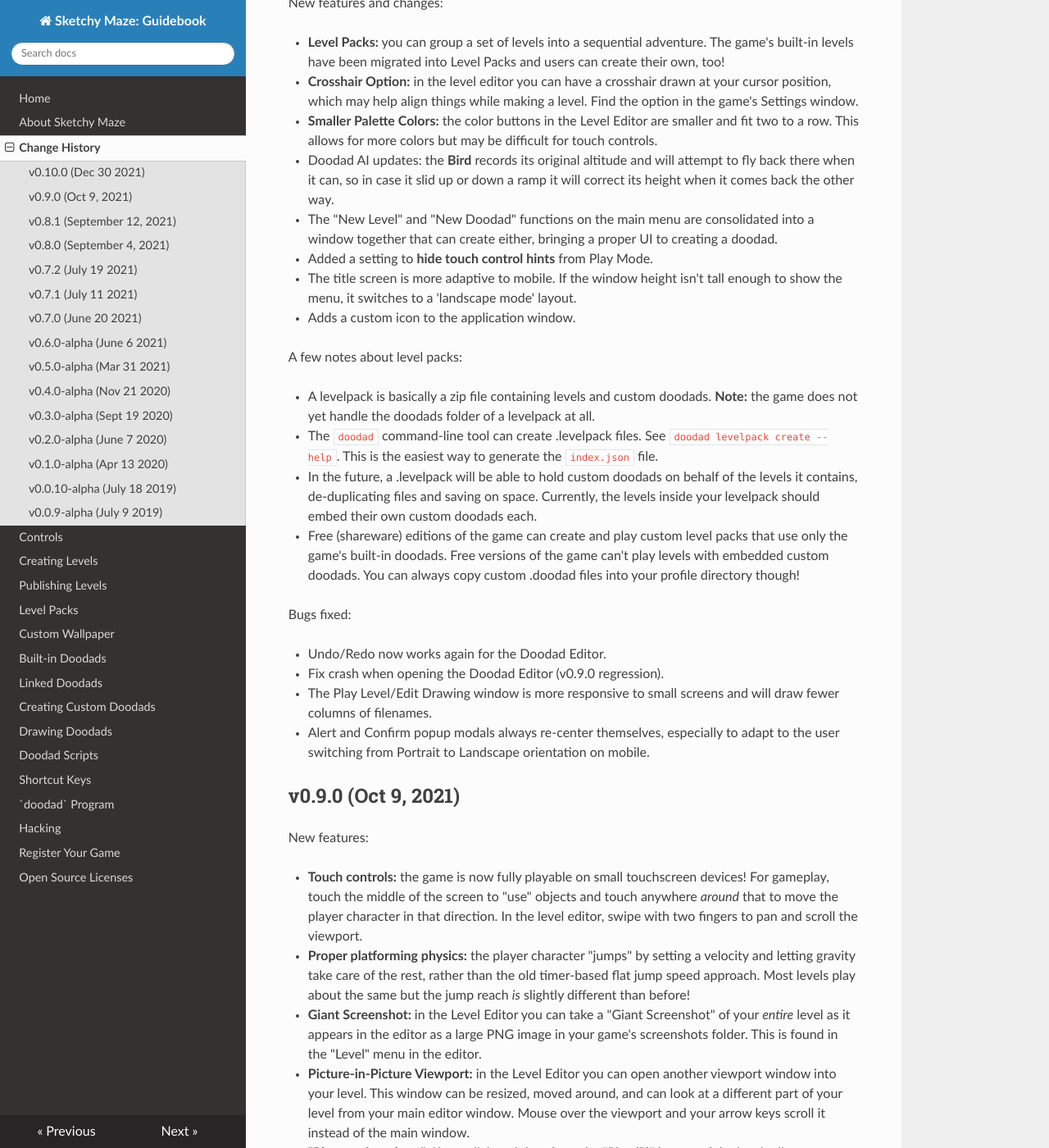
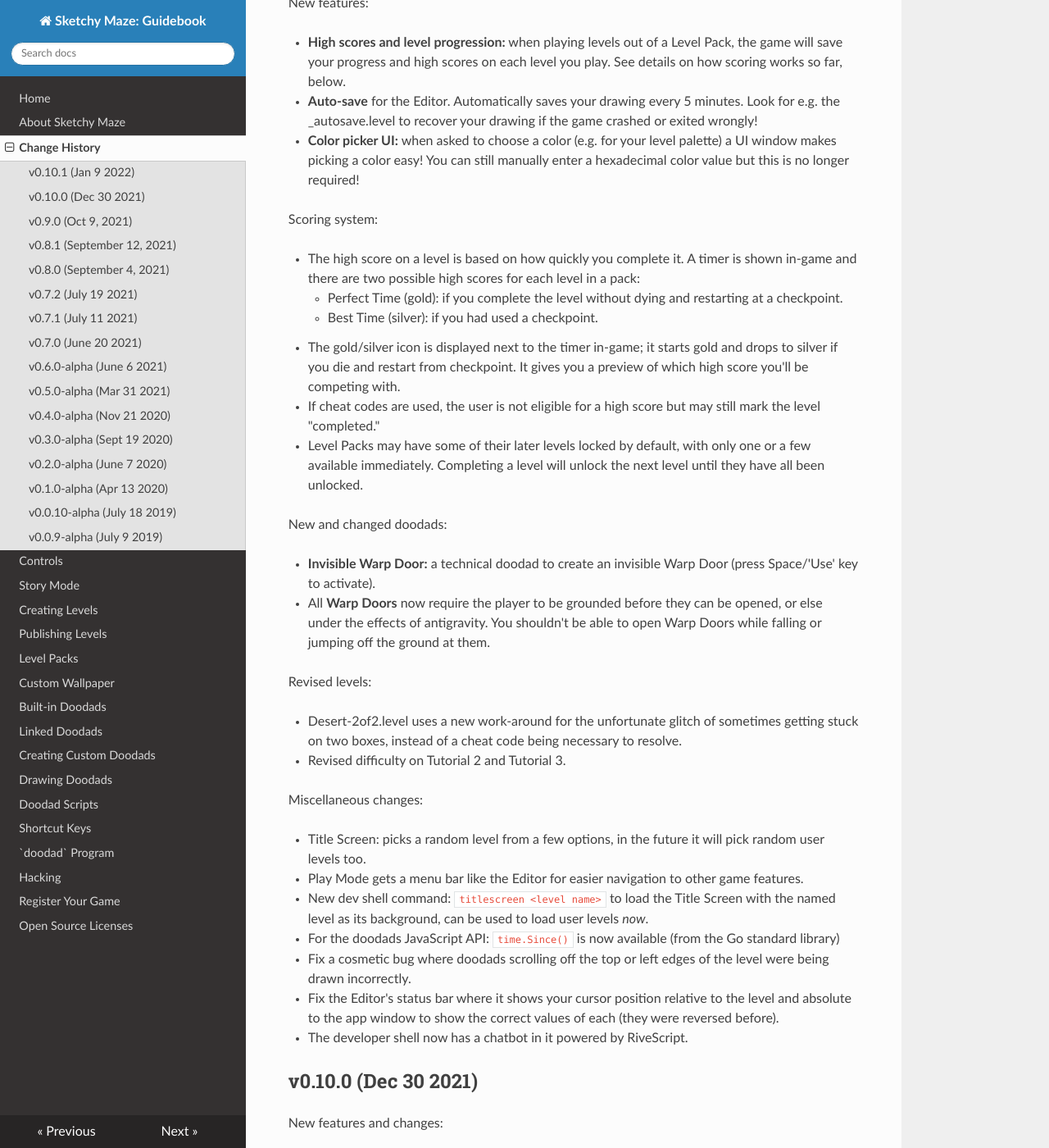
Before and after one commit to SketchyMaze/guidebook, an MkDocs documentation site: the page built from docs/changes.md, in a window 1280 px wide and 1400 px high, scrolled down 224 px. Shown: the whole window at 82% size. Built offline with MkDocs 1.6.1, drawn with Linux system fonts in a browser that asks for light colours; nearby versions of some CDN libraries.

Commit message:
Update for v0.10.1

```diff
--- a/docs/changes.md
+++ b/docs/changes.md
@@ -1,4 +1,69 @@
 # Changes
+
+## v0.10.1 (Jan 9 2022)
+
+New features:
+
+* **High scores and level progression:** when playing levels out of
+  a Level Pack, the game will save your progress and high scores on
+  each level you play. See details on how scoring works so far, below.
+* **Auto-save** for the Editor. Automatically saves your drawing every
+  5 minutes. Look for e.g. the _autosave.level to recover your drawing
+  if the game crashed or exited wrongly!
+* **Color picker UI:** when asked to choose a color (e.g. for your level
+  palette) a UI window makes picking a color easy! You can still manually
+  enter a hexadecimal color value but this is no longer required!
+
+Scoring system:
+
+* The high score on a level is based on how quickly you complete it.
+  A timer is shown in-game and there are two possible high scores
+  for each level in a pack:
+    * Perfect Time (gold): if you complete the level without dying and
+      restarting at a checkpoint.
+    * Best Time (silver): if you had used a checkpoint.
+* The gold/silver icon is displayed next to the timer in-game; it
+  starts gold and drops to silver if you die and restart from checkpoint.
+  It gives you a preview of which high score you'll be competing with.
+* If cheat codes are used, the user is not eligible for a high score
+  but may still mark the level "completed."
+* Level Packs may have some of their later levels locked by default,
+  with only one or a few available immediately. Completing a level will
+  unlock the next level until they have all been unlocked.
+
+New and changed doodads:
+
+* **Invisible Warp Door:** a technical doodad to create an invisible
+  Warp Door (press Space/'Use' key to activate).
+* All **Warp Doors** now require the player to be grounded before they
+  can be opened, or else under the effects of antigravity. You shouldn't
+  be able to open Warp Doors while falling or jumping off the ground
+  at them.
+
+Revised levels:
+
+* Desert-2of2.level uses a new work-around for the unfortunate glitch
+  of sometimes getting stuck on two boxes, instead of a cheat code
+  being necessary to resolve.
+* Revised difficulty on Tutorial 2 and Tutorial 3.
+
+Miscellaneous changes:
+
+* Title Screen: picks a random level from a few options, in the future
+  it will pick random user levels too.
+* Play Mode gets a menu bar like the Editor for easier navigation to
+  other game features.
+* New dev shell command: `titlescreen <level name>` to load the Title
+  Screen with the named level as its background, can be used to load
+  user levels _now_.
+* For the doodads JavaScript API: `time.Since()` is now available (from
+  the Go standard library)
+* Fix a cosmetic bug where doodads scrolling off the top or left edges
+  of the level were being drawn incorrectly.
+* Fix the Editor's status bar where it shows your cursor position
+  relative to the level and absolute to the app window to show the
+  correct values of each (they were reversed before).
+* The developer shell now has a chatbot in it powered by RiveScript.
 
 ## v0.10.0 (Dec 30 2021)
 
--- a/mkdocs.yml
+++ b/mkdocs.yml
@@ -5,6 +5,7 @@ nav:
   - About Sketchy Maze: about.md
   - Change History: changes.md
   - Controls: controls.md
+  - Story Mode: story-mode.md
   - Creating Levels: custom-levels/index.md
   - Publishing Levels: custom-levels/publishing.md
   - Level Packs: custom-levels/levelpacks.md
```
Also changed, not shown: docs/custom-doodads/scripts.md (+24 -0 lines), docs/doodads.md (+22 -3 lines), docs/index.md (+1 -1 lines), docs/profile-directory.md (+13 -0 lines), docs/story-mode.md (added, +55 -0 lines), docs/images/doodads/invisible-warp-door.png (added), docs/images/scoring.png (added).
